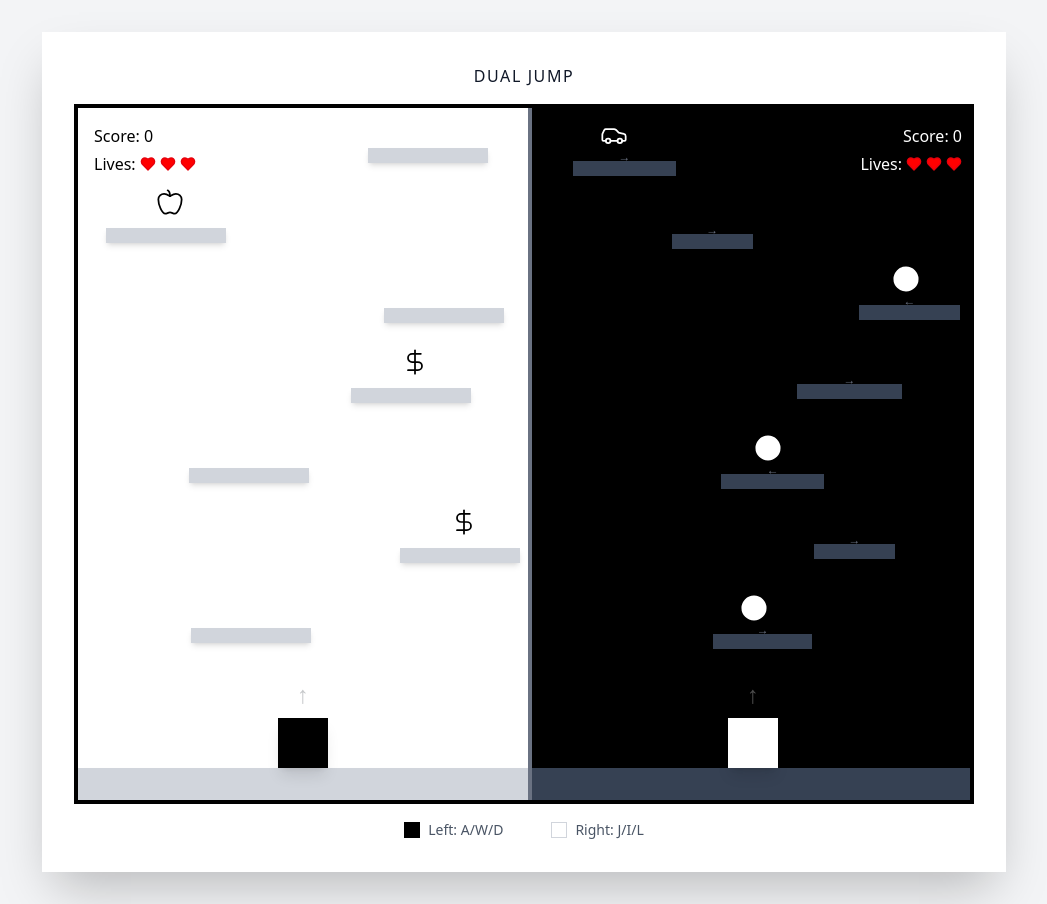
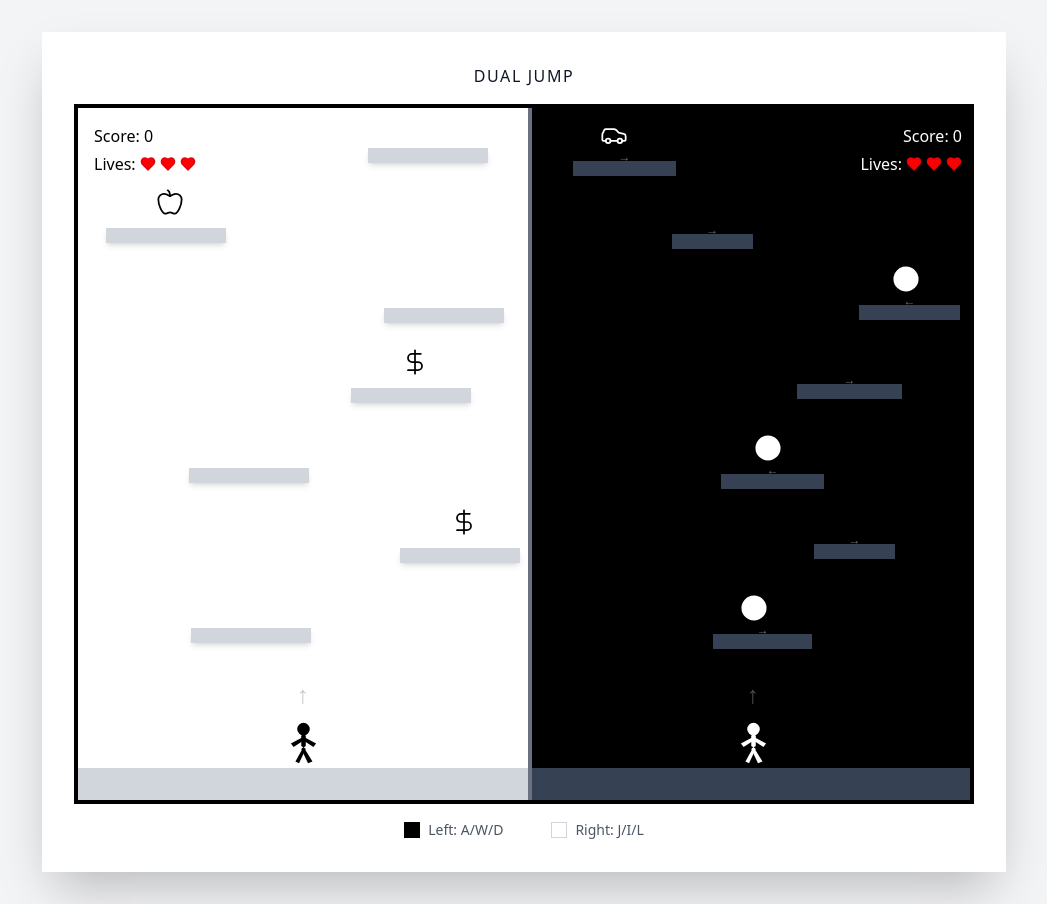
Before and after one commit to SenriNakamura/Tupac_Jumping_Game, a React (Vite) app: page / in a window 1280 px wide. Both pictures are taken after a click on the button "START GAME". Shown: the whole page, without its empty margins (116-1163 px from the left). Built offline with nearby package versions, Linux system fonts and the light colour scheme.

Commit message:
player block now looks human

```diff
--- a/src/components/DualJump.tsx
+++ b/src/components/DualJump.tsx
@@ -15,6 +15,8 @@ import {
   Heart,
 } from "lucide-react";
 import { BrokenHeart } from "./BrokenHeart";
+import { PlayerStickFigure } from "./PlayerStickFigure";
+
 
 interface Player {
   x: number;
@@ -675,16 +677,22 @@ export function DualJump() {
             {/* Left Player */}
             {gameStarted && (
               <div
-                className="absolute bg-black shadow-lg"
+                className="absolute"
                 style={{
                   left: leftPlayerRef.current.x,
-                  top:
-                    leftPlayerRef.current.y -
-                    leftCameraY.current,
+                  top: leftPlayerRef.current.y - leftCameraY.current,
                   width: leftPlayerRef.current.width,
                   height: leftPlayerRef.current.height,
+                  display: "flex",
+                  alignItems: "center",
+                  justifyContent: "center",
                 }}
-              />
+              >
+                <PlayerStickFigure
+                  size={leftPlayerRef.current.width * 0.9}
+                  color="black"
+                />
+              </div>
             )}
           </div>
         </div>
@@ -790,16 +798,22 @@ export function DualJump() {
             {/* Right Player */}
             {gameStarted && (
               <div
-                className="absolute bg-white shadow-lg"
+                className="absolute"
                 style={{
                   left: rightPlayerRef.current.x - HALF_WIDTH,
-                  top:
-                    rightPlayerRef.current.y -
-                    rightCameraY.current,
+                  top: rightPlayerRef.current.y - rightCameraY.current,
                   width: rightPlayerRef.current.width,
                   height: rightPlayerRef.current.height,
+                  display: "flex",
+                  alignItems: "center",
+                  justifyContent: "center",
                 }}
-              />
+              >
+                <PlayerStickFigure
+                  size={rightPlayerRef.current.width * 0.9}
+                  color="white"
+                />
+              </div>
             )}
           </div>
         </div>
--- /dev/null
+++ b/src/components/PlayerStickFigure.tsx
@@ -0,0 +1,37 @@
+// PlayerStickFigure.tsx
+export function PlayerStickFigure({
+  size = 50,
+  color = "black",
+}: {
+  size?: number;
+  color?: string;
+}) {
+  return (
+    <svg
+      width={size}
+      height={size}
+      viewBox="0 0 100 100"
+      fill={color}
+      xmlns="http://www.w3.org/2000/svg"
+      style={{ display: "block" }}
+    >
+      {/* Head */}
+      <circle cx="50" cy="18" r="14" />
+
+      {/* Body */}
+      <rect x="45" y="30" width="10" height="28" rx="4" />
+
+      {/* Right Arm */}
+      <path d="M50 35 L78 50 L72 58 L48 42" />
+
+      {/* Left Arm */}
+      <path d="M50 35 L22 50 L28 58 L52 42" />
+
+      {/* Right Leg */}
+      <path d="M50 58 L70 90 L60 94 L45 62" />
+
+      {/* Left Leg */}
+      <path d="M50 58 L32 90 L40 94 L55 62" />
+    </svg>
+  );
+}
```
Also changed, not shown: 1 other file (tests, documents, lock files or other folders).
